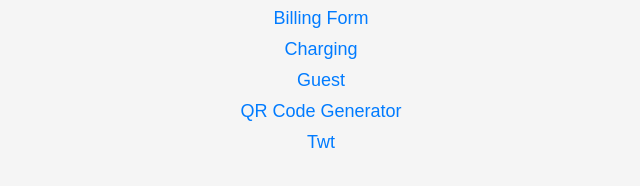
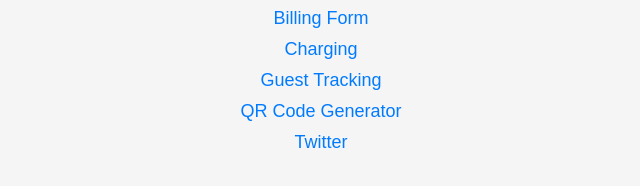
Before and after one commit to MisturaDev/Mini-Projects, a plain HTML site: page index.html in a window 1280 px wide. Shown: the part 154-340 px from the top of the page, without its empty margins (319-959 px from the left). Drawn offline with Linux system fonts and the light colour scheme.

Commit message:
Update index.html

```diff
--- a/index.html
+++ b/index.html
@@ -36,9 +36,9 @@
   <ul>
     <li><a href="./Billing-Form/">Billing Form</a></li>
     <li><a href="./Charging/">Charging</a></li>
-    <li><a href="./Guest">Guest</a></li>
+    <li><a href="./Guest">Guest Tracking</a></li>
     <li><a href="./QRcode/">QR Code Generator</a></li>
-    <li><a href="./Twt">Twt</a><li>
+    <li><a href="./Twt">Twitter</a><li>
   </ul>
 </body>
 </html>
```
